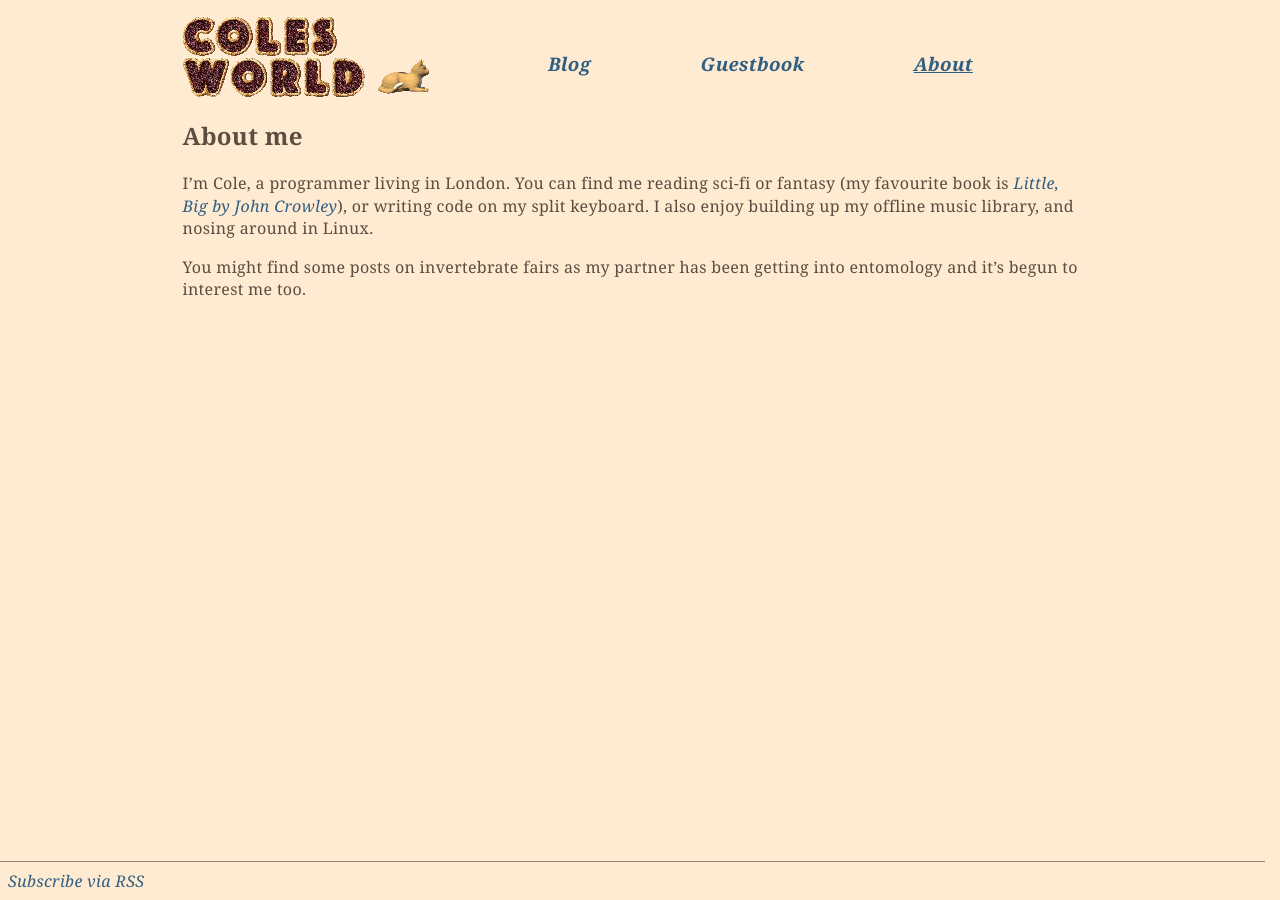
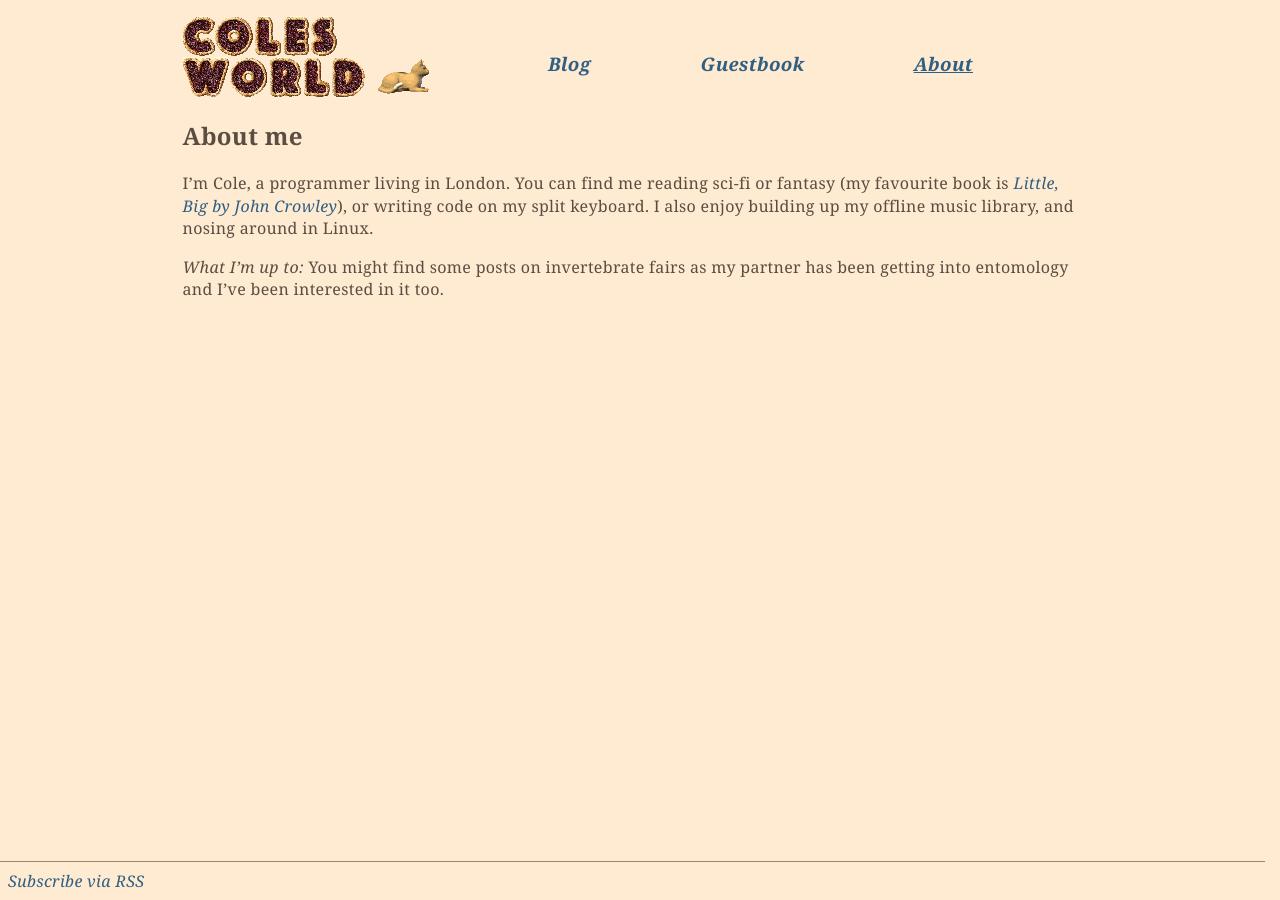
Before and after one commit to colehdlr/colehdlr.github.io, a Jekyll site: the page built from about.md, in a window 1280 px wide. Built offline with Jekyll 4.4.1, drawn with Linux system fonts in a browser that asks for light colours.

Commit message:
Update about me

```diff
--- a/about.md
+++ b/about.md
@@ -8,4 +8,5 @@ permalink: /about/
 I'm Cole, a programmer living in London. You can find me reading sci-fi or fantasy (my favourite book is [Little, Big by John Crowley](https://www.goodreads.com/en/book/show/90619)), or writing code on my split keyboard.
 I also enjoy building up my offline music library, and nosing around in Linux.
 
-You might find some posts on invertebrate fairs as my partner has been getting into entomology and it's begun to interest me too.
+*What I'm up to:*
+You might find some posts on invertebrate fairs as my partner has been getting into entomology and I've been interested in it too.
```
